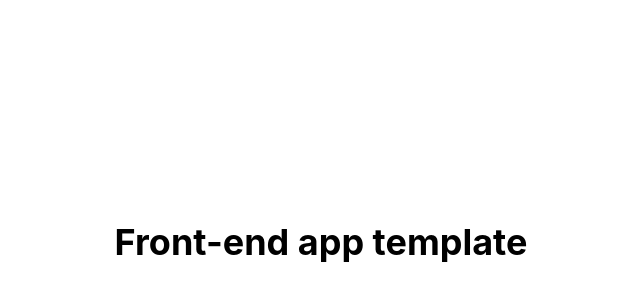
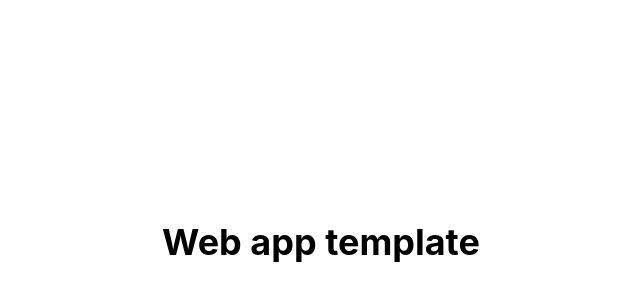
Before and after one commit to arlgnv/nextjs-web-app, a Next.js app: page / in a window 1280 px wide. Shown: the part 158-458 px from the top of the page, without its empty margins (319-959 px from the left). Built offline with nearby package versions, Linux system fonts and the light colour scheme.

Commit message:
chore: rename title

```diff
--- a/app/page.tsx
+++ b/app/page.tsx
@@ -1,7 +1,7 @@
 function Page() {
   return (
     <main className="flex min-h-screen items-center justify-center">
-      <h1 className="text-4xl font-bold">Front-end app template</h1>
+      <h1 className="text-4xl font-bold">Web app template</h1>
     </main>
   );
 }
```
